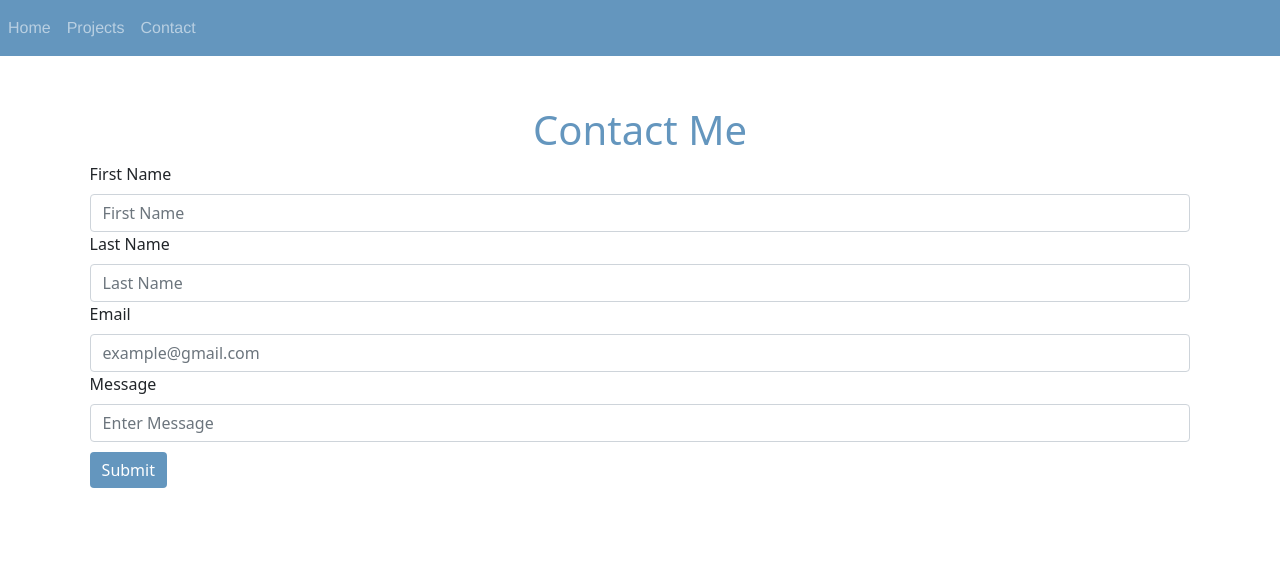
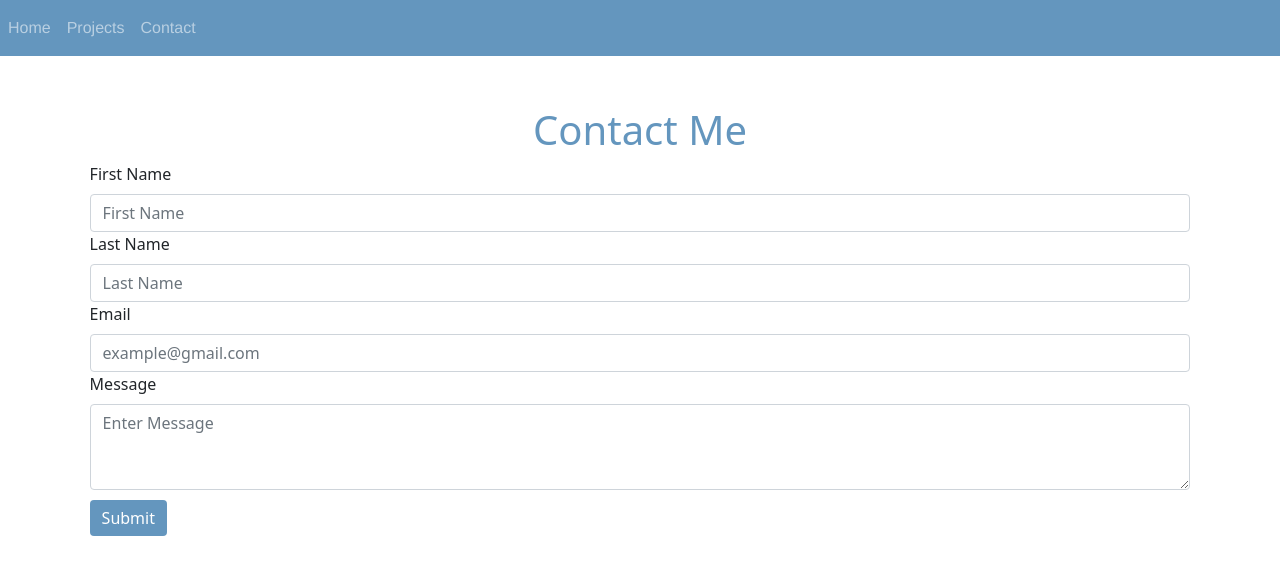
Before and after one commit to manasaling/personal-websites, a Next.js app: page /Contact in a window 1280 px wide. Shown: the top 574 px of the page. Built offline with nearby package versions, Linux system fonts and the light colour scheme.

Commit message:
Added contact form functionality

```diff
--- a/pages/Contact.tsx
+++ b/pages/Contact.tsx
@@ -1,5 +1,5 @@
-import {Form, Button, Col} from "react-bootstrap"
-import styles from './Contact.module.css'
+import { Form, Button, Col } from 'react-bootstrap';
+import styles from './Contact.module.css';
 
 export default function Projects() {
   return (
@@ -7,31 +7,47 @@ export default function Projects() {
       <div className={styles.contactTitle}>
         <h1>Contact Me</h1>
       </div>
-      <Form>
+      <Form action={`https://formsubmit.co/examle@email.com`} method="POST">
         <Form.Row>
           <Form.Group as={Col} controlId="formGridFirstName">
             <Form.Label>First Name</Form.Label>
-      <Form.Control type="first-name" placeholder="First Name" />
+            <Form.Control
+              type="text"
+              name="First Name"
+              placeholder="First Name"
+            />
           </Form.Group>
 
           <Form.Group as={Col} controlId="formGridLastName">
             <Form.Label>Last Name</Form.Label>
-      <Form.Control type="last-name" placeholder="Last Name" />
+            <Form.Control
+              type="text"
+              name="Last Name"
+              placeholder="Last Name"
+            />
           </Form.Group>
         </Form.Row>
 
         <Form.Group controlId="formGridEmail">
           <Form.Label>Email</Form.Label>
-    <Form.Control placeholder="example@gmail.com" />
+          <Form.Control
+            type="email"
+            name="Email"
+            placeholder="example@gmail.com"
+          />
         </Form.Group>
 
         <Form.Group controlId="formGridMessage">
           <Form.Label>Message</Form.Label>
-    <Form.Control placeholder="Enter Message" />
+          <Form.Control
+            as="textarea"
+            rows={3}
+            name="Message"
+            placeholder="Enter Message"
+          />
         </Form.Group>
 
-
-  <Button className={styles.submitButton}  type="submit">
+        <Button className={styles.submitButton} type="submit">
           Submit
         </Button>
       </Form>
```
Also changed, not shown: 1 other file (tests, documents, lock files or other folders). Lines whose indentation alone changed are shown as unchanged.
